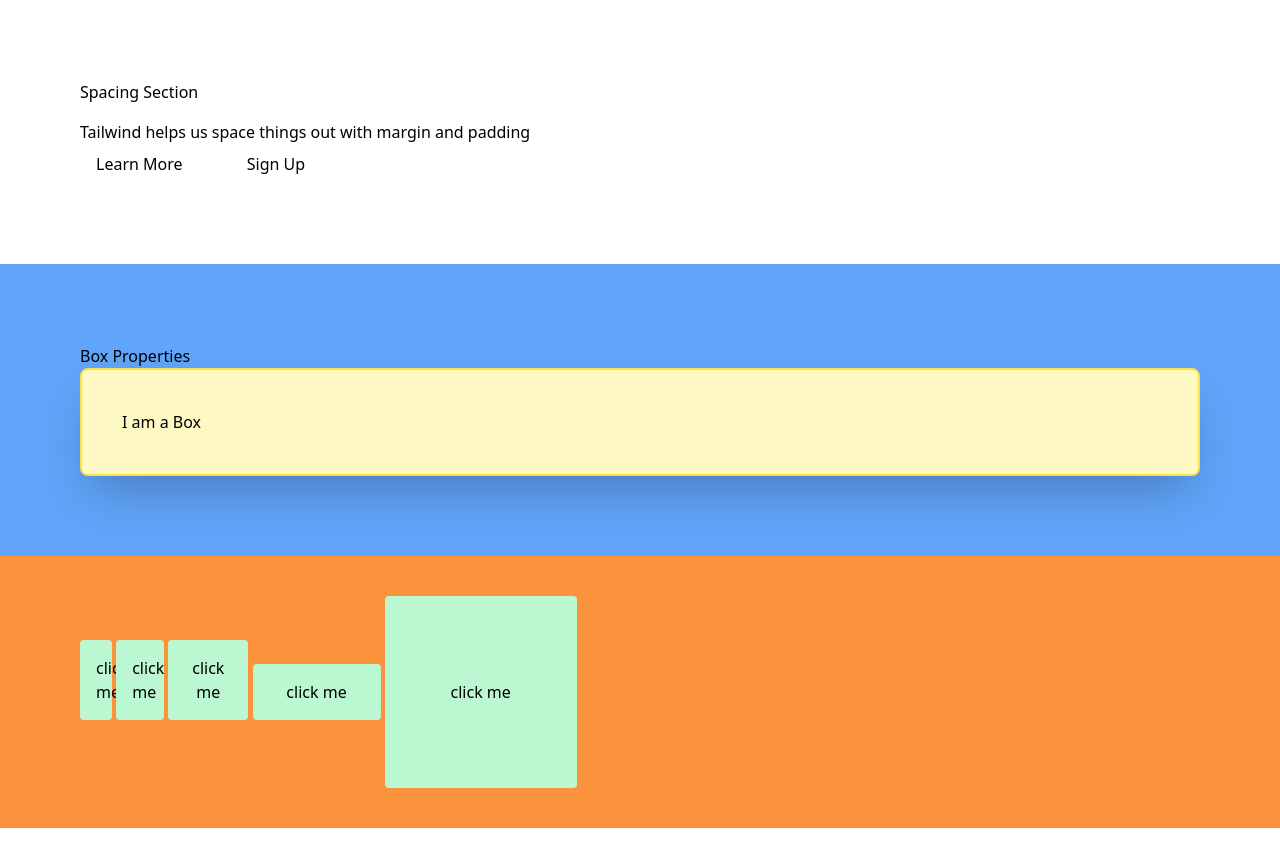
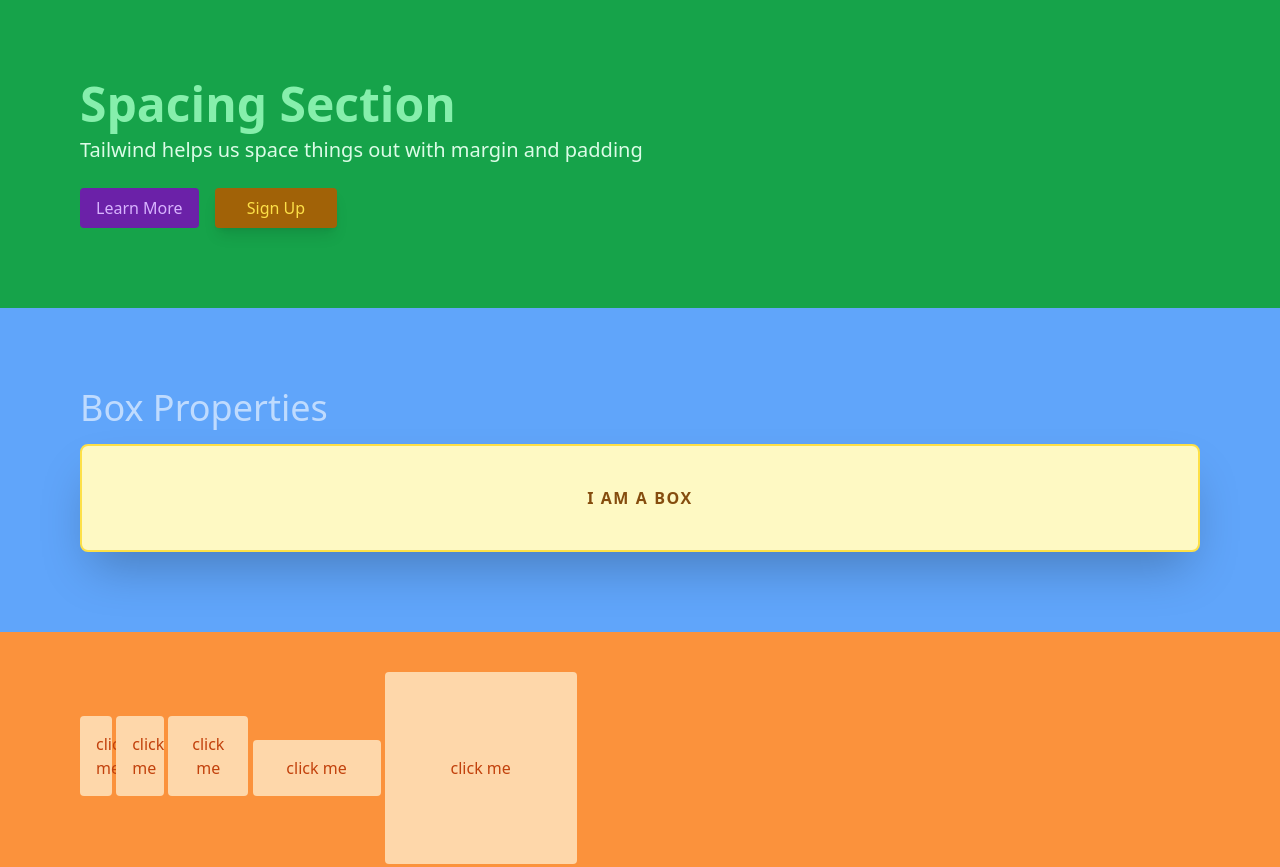
Before and after one commit to Aman11b/Tailwind-102, a website: page src/index.html in a window 1280 px wide. Shown: the top 867 px of the page. Drawn offline with Linux system fonts and the light colour scheme.

Commit message:
restyling, layout & positioning

```diff
--- a/src/index.html
+++ b/src/index.html
@@ -7,31 +7,31 @@
 </head>
 <body>
   <!-- spacing -->
-   <div class="p-20">
-    <h2 class="mb-4">Spacing Section</h2>
-    <p>Tailwind helps us space things out with margin and padding</p>
+   <div class="p-20 bg-green-600 ">
+    <h2 class="mb-2 text-5xl font-bold text-green-300">Spacing Section</h2>
+    <p class="mb-6 text-green-100 text-xl">Tailwind helps us space things out with margin and padding</p>
 
-    <button class="mr-3 px-4 py-2">Learn More</button>
-    <button class="py-2 px-8">Sign Up</button>
+    <button class="mr-3 px-4 py-2 bg-purple-800 text-purple-300 rounded hover:bg-purple-600 transition duration-300">Learn More</button>
+    <button class="py-2 px-8 bg-yellow-700 hover:bg-yellow-500 text-yellow-300 rounded transition duration-300 shadow-lg">Sign Up</button>
    </div>
    <!-- box properties -->
     <!-- background, border, rounding, shadows -->
     <div class="p-20 bg-blue-400">
-        <h2>Box Properties</h2>
-        <div class="p-10 bg-yellow-100 rounded-lg border-2 border-yellow-300 shadow-2xl">I am a Box</div>
+        <h2 class="mb-4 text-4xl text-blue-200">Box Properties</h2>
+        <div class="p-10 bg-yellow-100 rounded-lg border-2 border-yellow-300 shadow-2xl text-yellow-800 text-center font-bold uppercase tracking-widest">I am a Box</div>
     </div>
     <!-- sizing and numbering -->
      <div class="py-10 px-20 bg-orange-400">
-        <button class="p-4 bg-green-200 rounded w-8">click me</button>
-        <button class="p-4 bg-green-200 rounded w-12">click me</button>
-        <button class="p-4 bg-green-200 rounded w-20">click me</button>
-        <button class="p-4 bg-green-200 rounded w-32">click me</button>
-        <button class="p-4 bg-green-200 rounded w-48 h-48">click me</button>
+        <button class="p-4 bg-orange-200 text-orange-700 rounded w-8">click me</button>
+        <button class="p-4 bg-orange-200 text-orange-700 rounded w-12">click me</button>
+        <button class="p-4 bg-orange-200 text-orange-700 rounded w-20">click me</button>
+        <button class="p-4 bg-orange-200 text-orange-700 rounded w-32">click me</button>
+        <button class="p-4 bg-orange-200 text-orange-700 rounded w-48 h-48">click me</button>
      </div>
      <!-- typography -->
     <div class="p-20  text-gray-800 text-lg">
-        <h2 class="mb-2 text-4xl text-gray-700 font-bold">Learning Tailwind is fun!</h2>
-        <h3 class="mb-7s text-2xl text-gray-500 tracking-wide">more fun than I expected</h3>
+        <h2 class="mb-2 text-5xl text-gray-700 font-bold">Learning Tailwind is fun!</h2>
+        <h3 class="mb-7 text-2xl text-blue-500 tracking-wide">more fun than I expected</h3>
 
         <p class="mb-7 leading-relaxed">
             Lorem ipsum dolor sit amet consectetur adipisicing elit. Nihil, quam. Lorem ipsum dolor sit amet consectetur adipisicing elit. Ipsum, a.
@@ -66,5 +66,20 @@
         <h1 class="text-6xl font-bold bg-clip-text text-transparent bg-gradient-to-br from-white to-teal-8400">Whoa Gradients!</h1>
 
     </div>
+    <!-- container -->
+    <div class="py-20 bg-gray-200">
+        <div class="container mx-auto ">
+            <div class="bg-white p-10 rounded-lg shadow-lg relative">
+                <div class="absolute top-0 right-0 bg-red-500 text-red-200 rounded py-2 px-2 text-sm transform translate-x-2 -translate-y-2">
+                    Brand new
+                </div>
+                <h2 class="font-semibold text-4xl mb-3 text-gray-700 tracking-wider">Container</h2>
+                <p>
+                    Lorem ipsum, dolor sit amet consectetur adipisicing elit. Dolorem natus quam exercitationem quis repudiandae excepturi fuga laborum quas aliquid ducimus nobis, omnis dolor itaque modi totam eveniet dolore ad. Distinctio.
+                </p>
+            </div>
+        </div>
+    </div>
+
 </body>
 </html>
```
Also changed, not shown: src/output.css.
